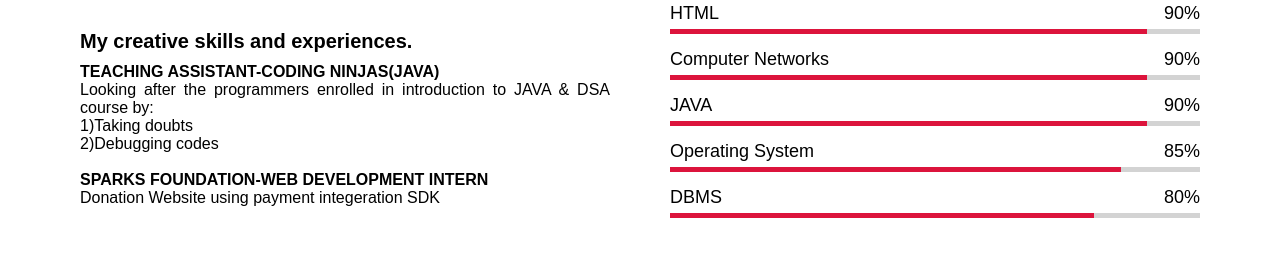
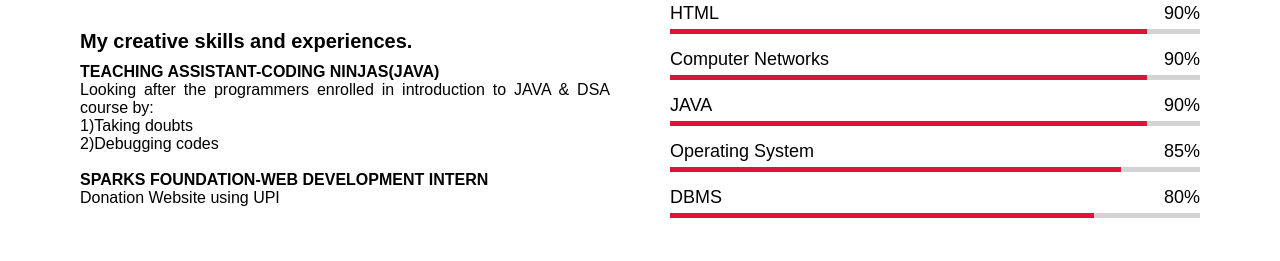
Before and after one commit to kriti1221/PortfolioWebsite, a plain HTML site: page index.html in a window 1280 px wide. Shown: the part 2494-2755 px from the top of the page. Drawn offline with nearby package versions, Linux system fonts and the light colour scheme; a web font is replaced by a local one.

Commit message:
sdk to upi

```diff
--- a/index.html
+++ b/index.html
@@ -134,7 +134,7 @@
                     <p>
                         <b>SPARKS FOUNDATION-WEB DEVELOPMENT INTERN</b>
                         <br>
-                        Donation Website using payment integeration SDK
+                        Donation Website using UPI
                     </p>
                 </div>
                 <div class="column right">
```
